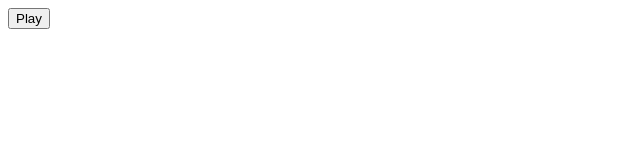
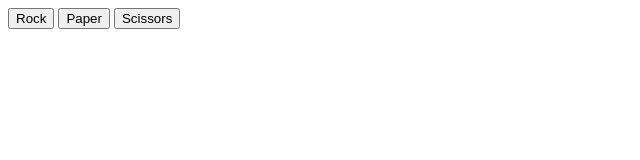
Before and after one commit to djolemtr/Rock-Paper-Scissors, a plain HTML site: page index.html in a window 1280 px wide. Shown: the whole page, without its empty margins (0-640 px from the left). Drawn offline with Linux system fonts and the light colour scheme.

Commit message:
Add buttons

```diff
--- a/index.html
+++ b/index.html
@@ -6,9 +6,17 @@
     <title>Document</title>
 </head>
 <body>
-    <script src="script.js"></script>
+    <script src="script.js" defer></script>
 
-    <button onclick="game();">Play</button>
+
+
+    <button class="rock"></button>
+    <button class="paper"></button>
+    <button class="scissors"></button>
+
+    <div class="result"></div>
+
+
 
 </body>
 </html>
--- a/script.js
+++ b/script.js
@@ -1,6 +1,28 @@
 let playerWins = 0;
 let computerWins = 0;
 let round = 1;
+
+/* NEW CODE */
+
+const btnRock = document.querySelector(".rock");
+const btnPaper = document.querySelector(".paper");
+const btnScissors = document.querySelector(".scissors");
+
+btnRock.textContent = "Rock";
+btnPaper.textContent = "Paper";
+btnScissors.textContent = "Scissors";
+
+const result = document.querySelector(".result");
+
+btnRock.addEventListener('click', () => {
+
+    result.textContent = playRound("rock", getRandomChoice);
+
+
+});
+
+
+/* NEW CODE */
 
 function getRandomChoice() {
 
```
